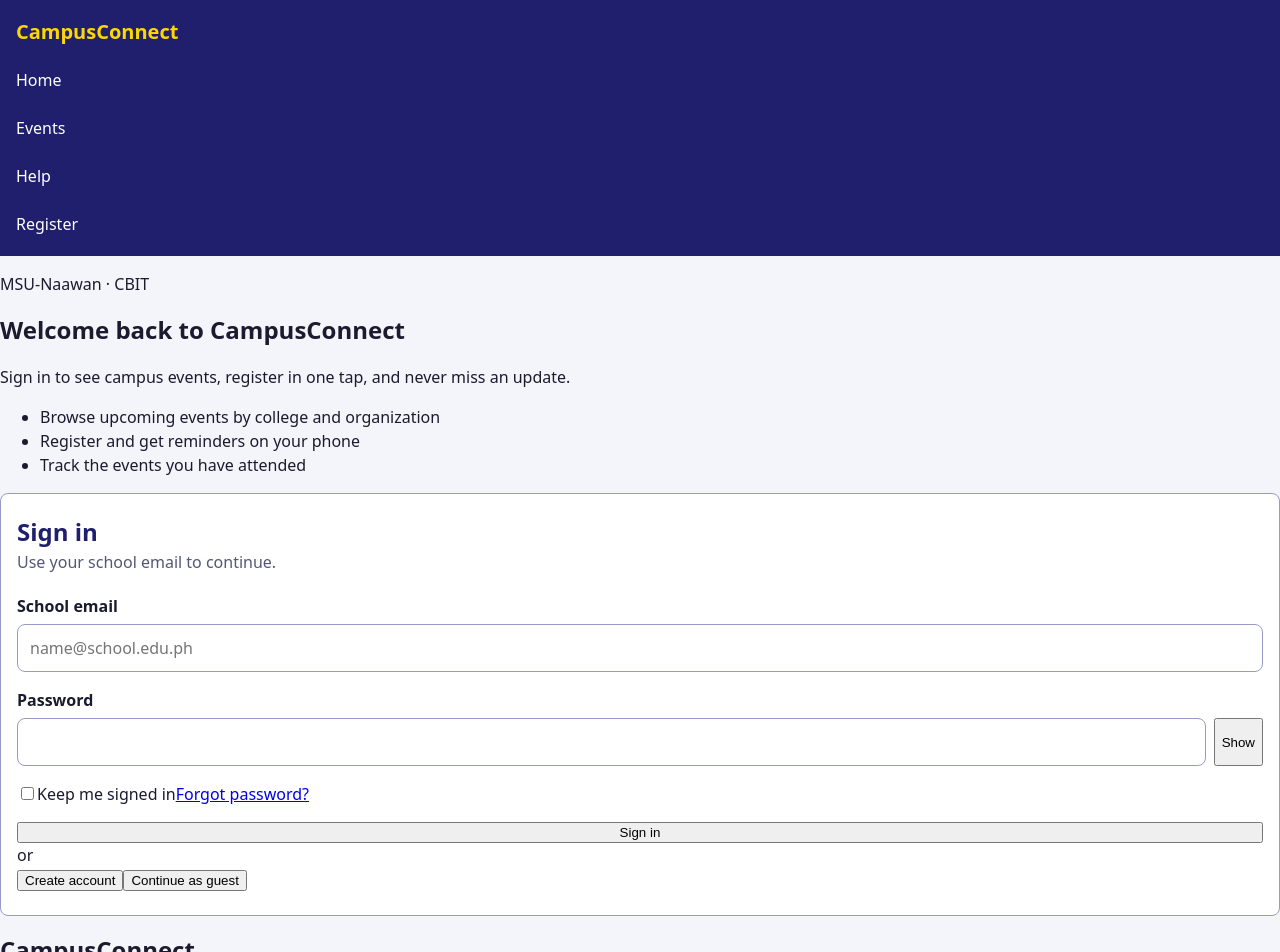
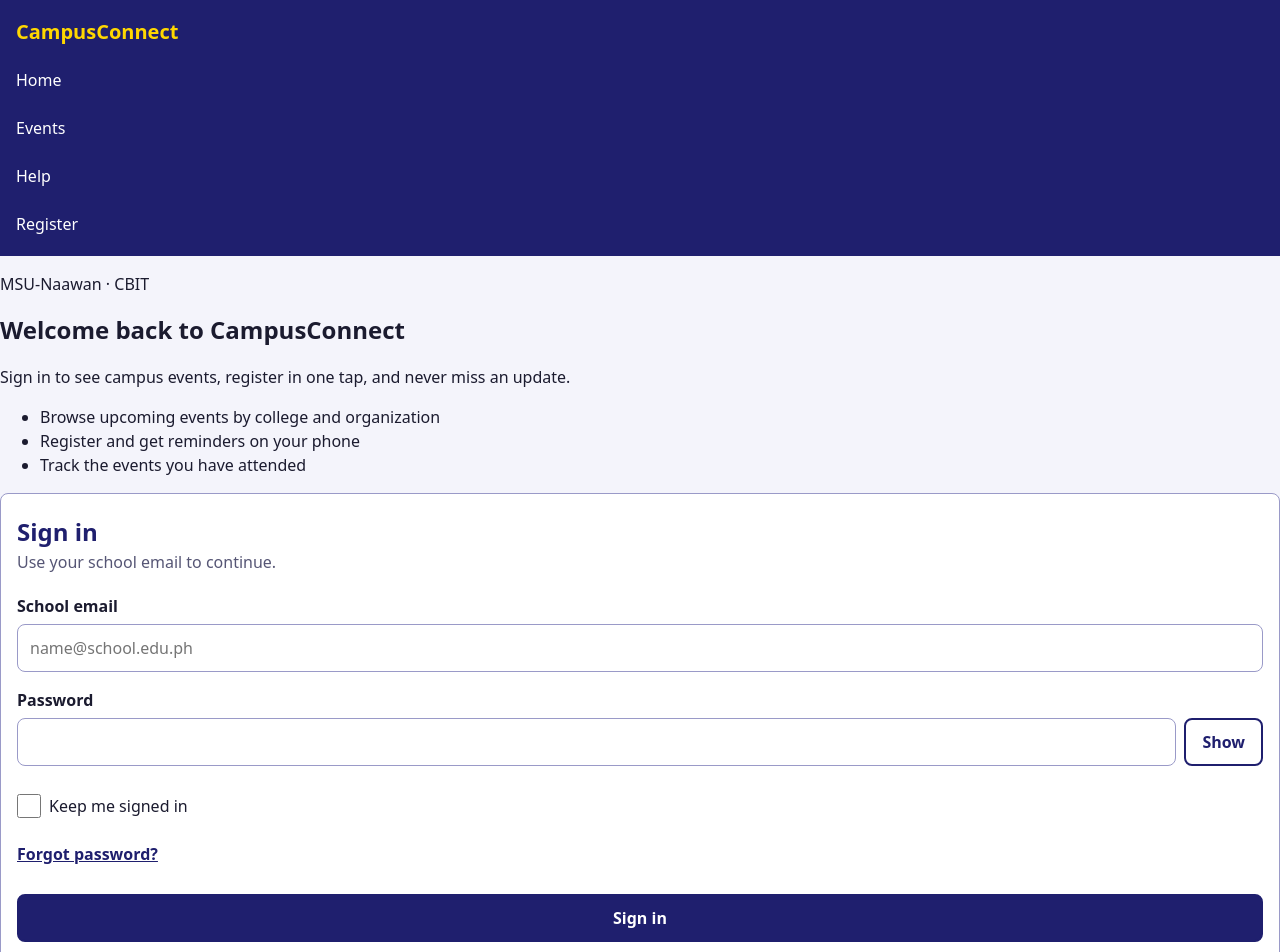
Before and after one commit to carlcliffordsagaray-afk/ccc181-week10-group10, a React (Vite) app: page / in a window 1280 px wide. Shown: the top 952 px of the page. Built offline with nearby package versions, Linux system fonts and the light colour scheme.

Commit message:
form: options row, 48px buttons, hover and focus-visible styles

```diff
--- a/src/styles/form.css
+++ b/src/styles/form.css
@@ -73,3 +73,118 @@
   border-radius: var(--radius);
   overflow-wrap: anywhere; /* long emails never cause sideways scroll */
 }
+
+.form-options {
+  display: flex;
+  flex-direction: column;
+}
+
+.checkbox {
+  display: flex;
+  align-items: center;
+  gap: 0.5rem;
+  min-height: 48px;
+}
+
+.checkbox input {
+  width: 1.5rem;
+  height: 1.5rem;
+  margin: 0;
+}
+
+.link {
+  display: inline-flex;
+  align-items: center;
+  min-height: 48px;
+  color: var(--navy);
+  font-weight: 700;
+}
+
+.link:hover,
+.link:focus-visible {
+  color: var(--navy-hover);
+  text-decoration: underline;
+}
+
+.link:focus-visible {
+  outline: 3px solid var(--gold);
+  outline-offset: 2px;
+  border-radius: var(--radius);
+}
+
+
+.btn {
+  display: inline-flex;
+  align-items: center;
+  justify-content: center;
+  text-align: center;
+  min-height: 48px;
+  padding: 0 1rem;
+  font-size: 1rem;
+  font-weight: 700;
+  font-family: inherit;
+  border: 2px solid var(--navy);
+  border-radius: var(--radius);
+  cursor: pointer;
+}
+
+.btn:focus-visible {
+  outline: 3px solid var(--gold);
+  outline-offset: 2px;
+}
+
+.btn--primary {
+  width: 100%;
+  color: #fff;
+  background: var(--navy);
+}
+
+.btn--primary:hover,
+.btn--primary:focus-visible {
+  background: var(--navy-hover);
+}
+
+.btn--secondary {
+  width: 100%;
+  color: var(--navy);
+  background: #fff;
+}
+
+.btn--secondary:hover,
+.btn--secondary:focus-visible {
+  background: #e8e8f7;
+}
+
+.toggle-password {
+  min-width: 4.5rem;
+  color: var(--navy);
+  background: #fff;
+}
+
+.toggle-password:hover,
+.toggle-password:focus-visible {
+  background: #e8e8f7;
+}
+
+
+.login-card__divider {
+  display: flex;
+  align-items: center;
+  gap: 0.75rem;
+  margin: 1.25rem 0;
+  color: var(--muted);
+}
+
+.login-card__divider::before,
+.login-card__divider::after {
+  content: '';
+  flex: 1;
+  height: 1px;
+  background: var(--border);
+}
+
+.alt-actions {
+  display: flex;
+  flex-direction: column;
+  gap: 0.5rem;
+}
```
